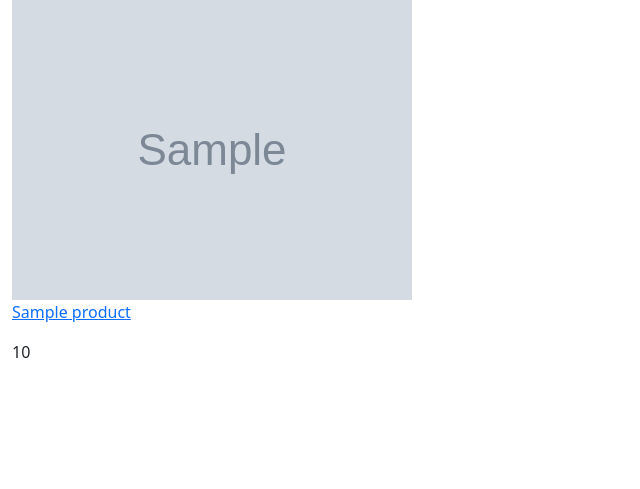
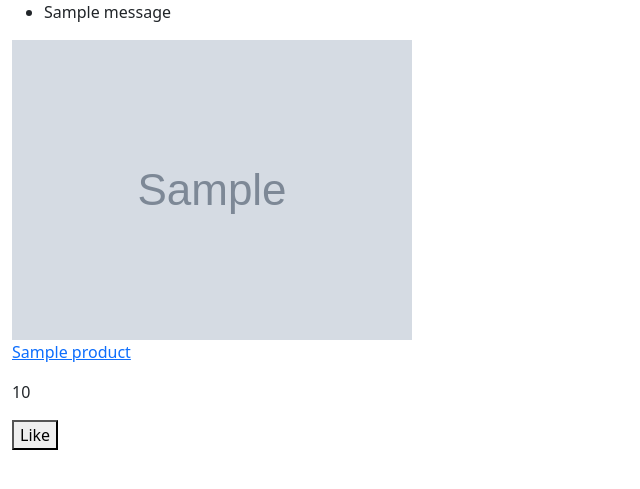
Before and after one commit to NickG35/Threadz, a Django app: page / in a window 1280 px wide. Shown: the part 70-559 px from the top of the page, without its empty margins (0-640 px from the left). Run offline with Django 5.2, Linux system fonts and the light colour scheme; tables that the repository leaves empty hold one stand-in row (values such as "Sample post"); grey boxes marked "Sample" are stand-in pictures; one stand-in notice (Sample message) is shown.

Commit message:
implemented watchlist feature for individual products

```diff
--- a/products/templates/index.html
+++ b/products/templates/index.html
@@ -7,6 +7,13 @@
         <h1 class="welcome">Welcome to the home page, {{ user }}!</h1>
     {% endif %}
     <div class="products-div">
+        {% if messages %}
+            <ul>
+                {% for message in messages %}
+                    <li>{{ message }}</li>
+                {% endfor %}
+            </ul>
+        {% endif %}
         {% for product in products %}
             {% if product.created_by %}
                 <img src="{{product.image.url}}">
@@ -16,6 +23,10 @@
             <p><a href="{% url 'product' product_id=product.id %}">{{ product.name }}</a></p>
             <p>{{  product.price }}</p>
             <p>{{ product.category }}</p>
+            <form action="{% url 'toggle_watch' product_id=product.id %}" method="post">
+                {% csrf_token %}
+                <button>Like</button>
+            </form>
         {% endfor %}
     </div>
 
```
